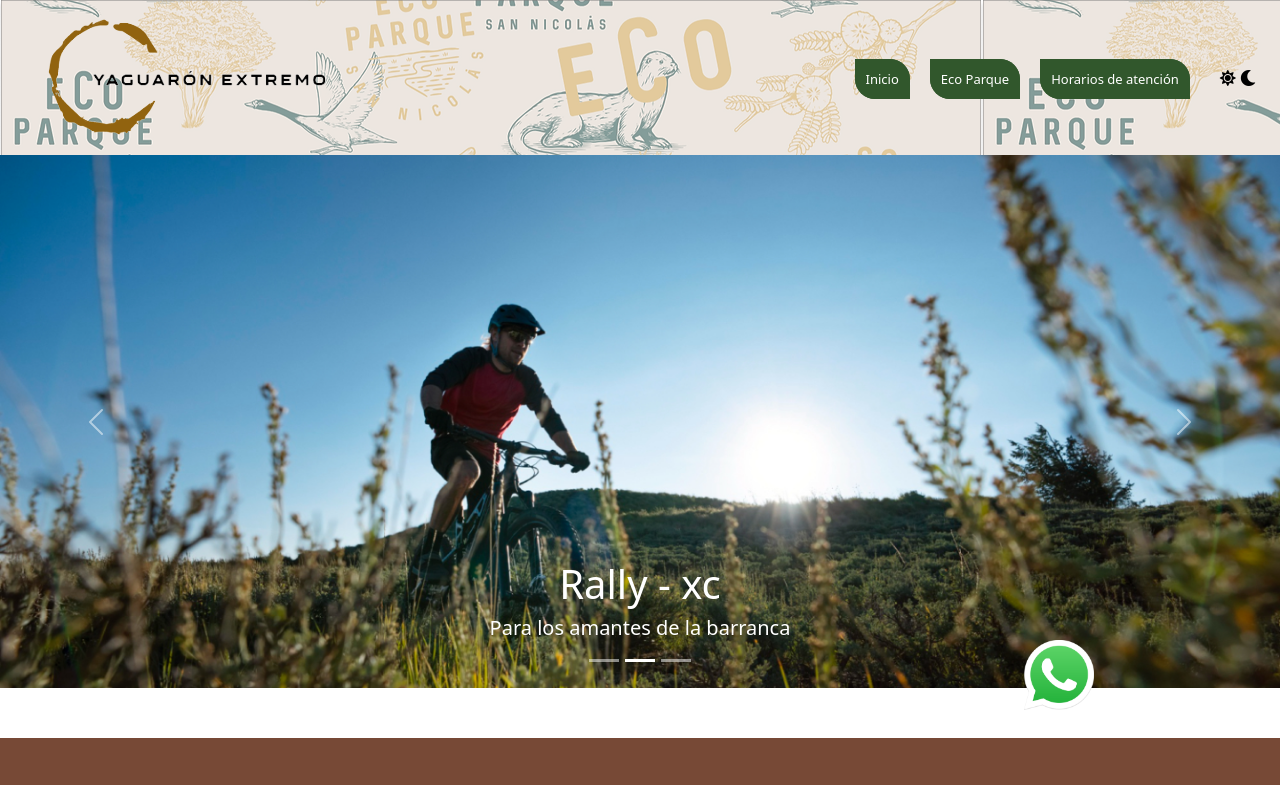
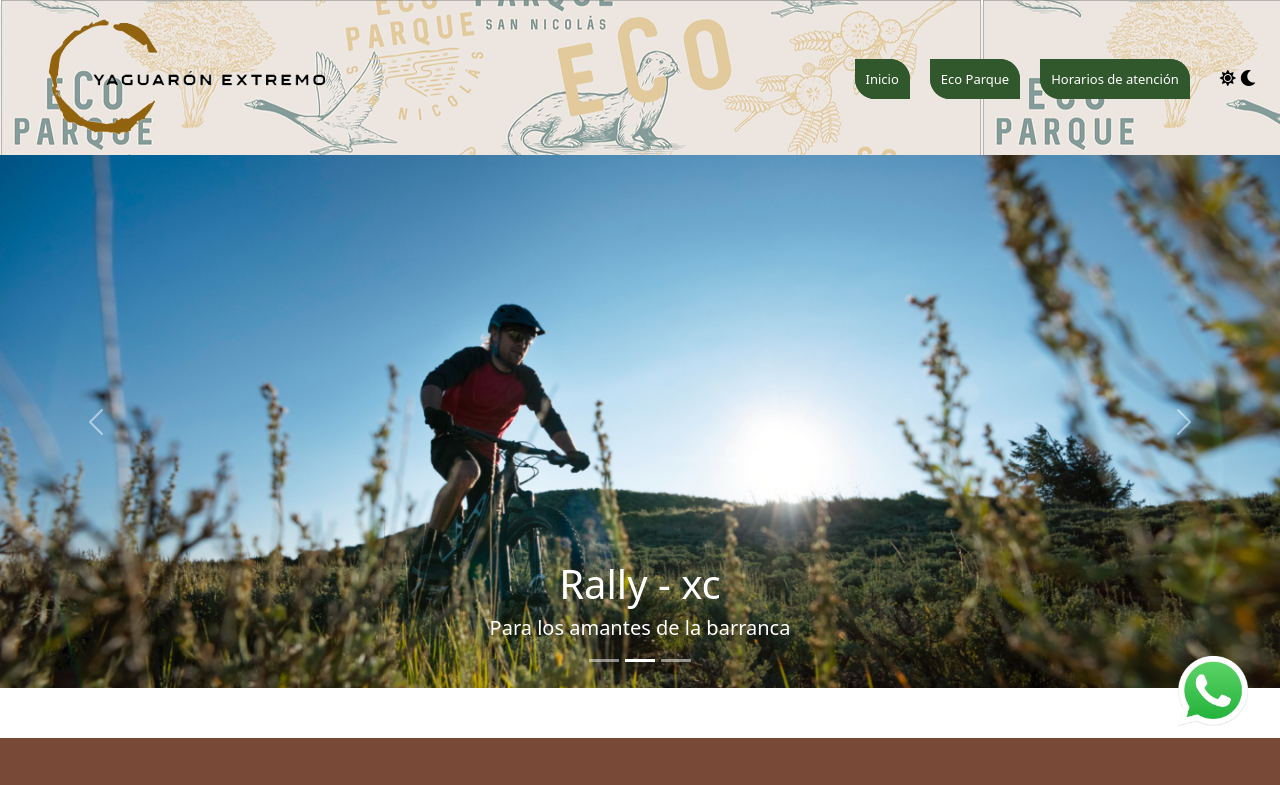
Before and after one commit to palazzid88/YaguaronExtremo, a website: page index.html in a window 1280 px wide. Shown: the top 785 px of the page. Drawn offline with nearby package versions, Linux system fonts and the light colour scheme.

Commit message:
se modifica position de ícono de wtp

```diff
--- a/sass/views/home.scss
+++ b/sass/views/home.scss
@@ -185,8 +185,8 @@ a:hover {
 .main-wtp {
     height: 70px;
     position: fixed;
-    left: 80%;
-    top: 80%;
+    left: 92%;
+    top: 82%;
     transition: height 1s;
     z-index: 50;
 }
```
Also changed, not shown: css/main.css.
